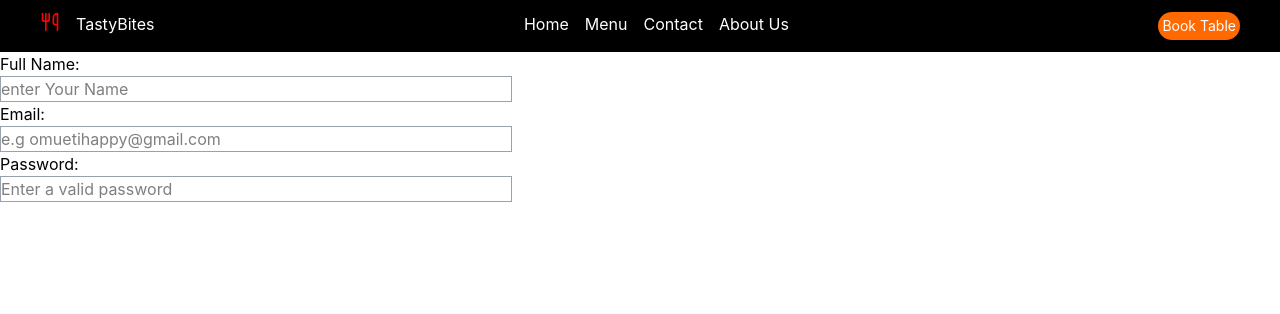
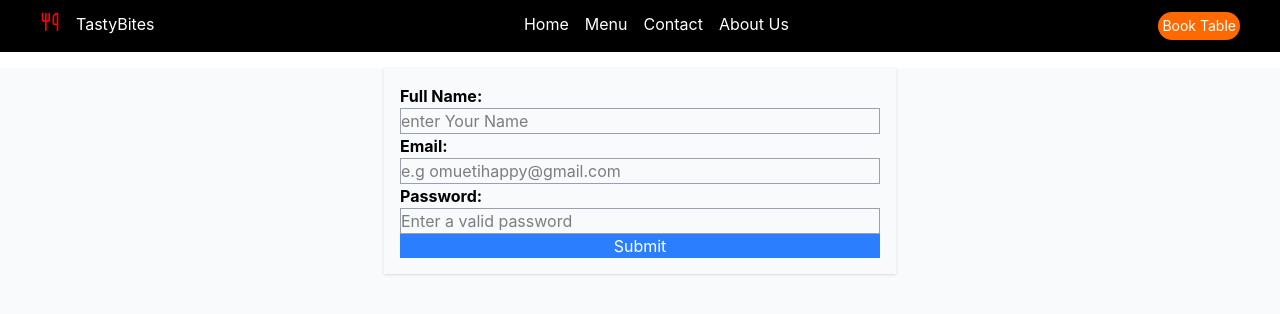
Before and after one commit to happylee22/routing, a React (Vite) app: page /contact in a window 1280 px wide. Shown: the top 314 px of the page. Built offline with nearby package versions, Linux system fonts and the light colour scheme.

Commit message:
updated the login form

```diff
--- a/src/components/card/input.jsx
+++ b/src/components/card/input.jsx
@@ -3,13 +3,13 @@ import React from "react";
 function Input({ label, type, placeholder, value, onChange }) {
   return (
     <div className="flex flex-col ">
-      <label className="font:bold">{`${label}:`}</label>
+      <label className="font-bold">{`${label}:`}</label>
       <input
         type={type}
         placeholder={placeholder}
         value={value}
         onChange={onChange}
-        className="border border-gray-400 w-2/5"
+        className="border border-gray-400 w-full"
       />
     </div>
   );
--- a/src/components/pages/contact.jsx
+++ b/src/components/pages/contact.jsx
@@ -1,25 +1,55 @@
 import React from "react";
 import Input from "../card/input";
+import { useState } from "react";
 
 function Contact() {
+  const [name, setName] = useState("");
+  const [email, setEmail] = useState("");
+  const [password, setPassword] = useState("");
+
+  const submitForm = (e) => {
+    e.preventDefault();
+
+    if (name && email && password) {
+      alert(`my name is ${name} my email ${email}`);
+      setName("");
+      setEmail("");
+      setPassword("");
+    } else {
+      alert("fill the form");
+    }
+  };
+
   return (
-    <div>
-      <form>
+    <div className="bg-gray-50 w-full h-screen">
+      <form
+        className="mr-auto ml-auto  mt-4 shadow w-[40%] flex flex-col p-4"
+        onSubmit={submitForm}
+      >
         <Input
           label={"Full Name"}
           type={"text"}
           placeholder={"enter Your Name"}
+          value={name}
+          onChange={(event) => setName(event.target.value)}
         />
         <Input
           label={"Email"}
           type={"email"}
           placeholder={"e.g omuetihappy@gmail.com"}
+          value={email}
+          onChange={(event) => setEmail(event.target.value)}
         />
         <Input
           label={"Password"}
           type={"password"}
           placeholder={"Enter a valid password"}
+          value={password}
+          onChange={(event) => setPassword(event.target.value)}
         />
+        <button className="bg-blue-500 text-white" type="submit">
+          Submit
+        </button>
       </form>
     </div>
   );
```
